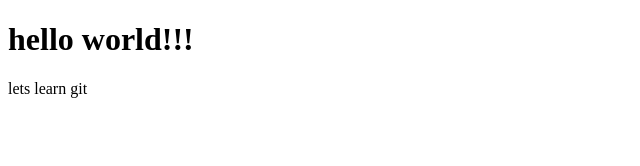
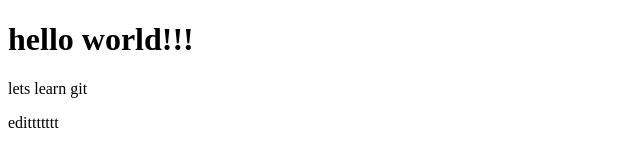
Before and after one commit to noopaannabinu/gitdemo, a plain HTML site: page index.html in a window 1280 px wide. Shown: the full height of the page, 0-640 px from the left. Drawn offline with Linux system fonts and the light colour scheme.

Commit message:
first file modified

```diff
--- a/index.html
+++ b/index.html
@@ -8,5 +8,6 @@
 <body>
     <h1>hello world!!!</h1>
     <p>lets learn git</p>
+    <p>edittttttt</p>
 </body>
 </html>
```
